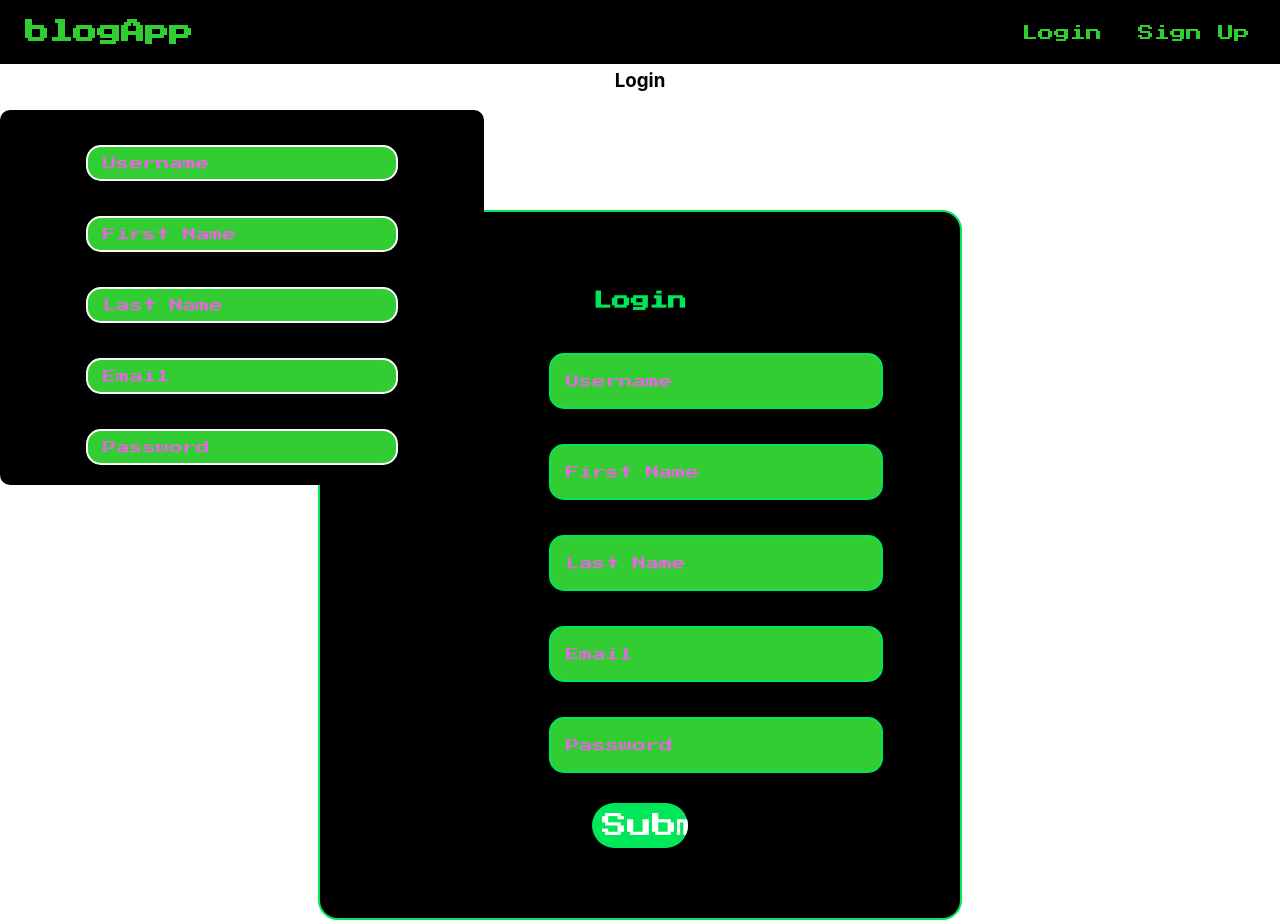
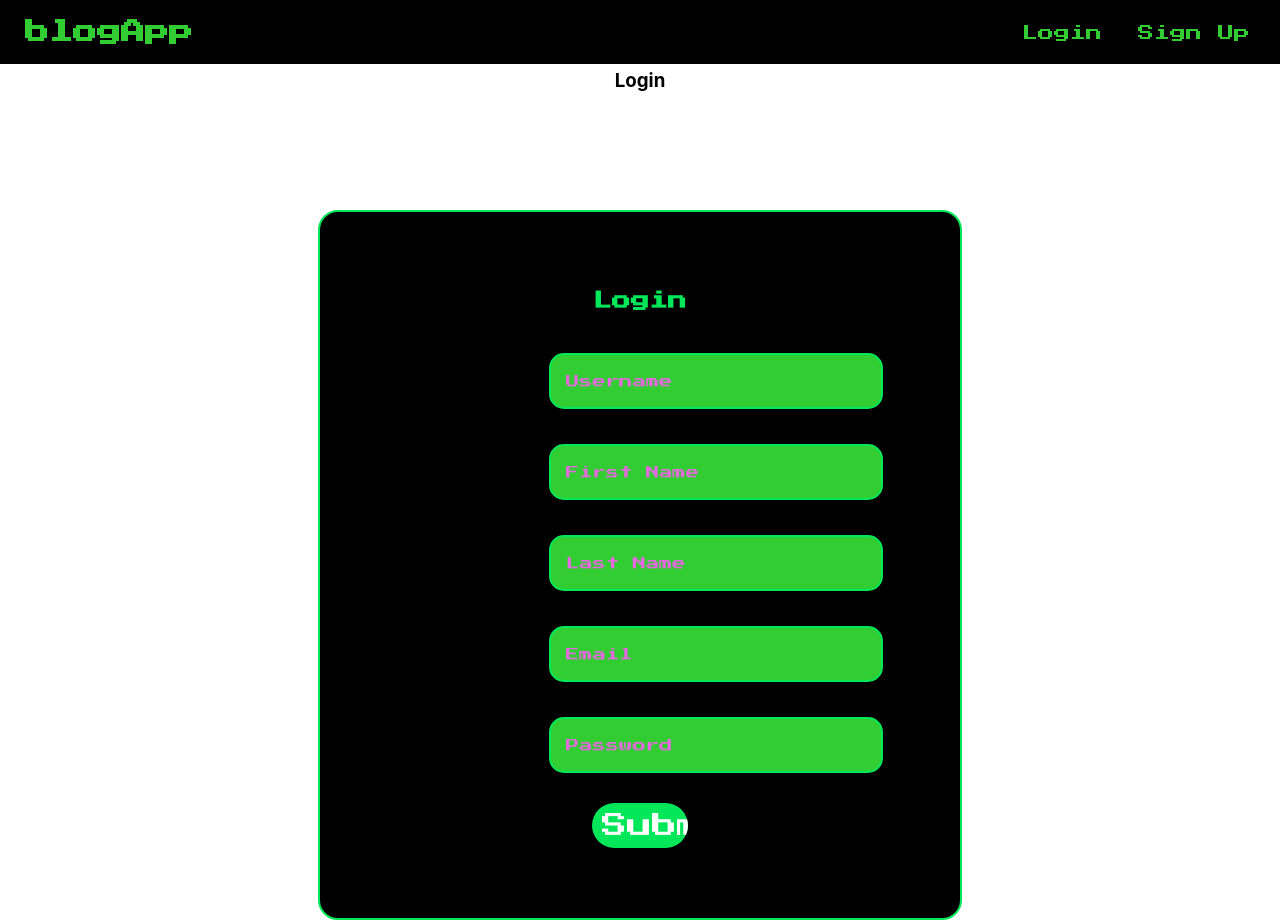
Before and after one commit to ImmanuelCurrah/group-crud, a React (Create React App) app in the folder blog-group-exe/: page /login in a window 1280 px wide. Built offline with nearby package versions, Linux system fonts and the light colour scheme; no server answers.

Commit message:
deleted the duplicate login form

```diff
--- a/blog-group-exe/src/components/login/LoginForm.jsx
+++ b/blog-group-exe/src/components/login/LoginForm.jsx
@@ -1,9 +1,8 @@
-import React from 'react';
+import React from "react";
 import loginformcss from "./LoginForm.module.css";
-import { useState, useEffect } from "react"
-import { loginHandler } from "../../services/apiConfig"
-import Layout from '../layout/Layout';
-
+import { useState, useEffect } from "react";
+import { loginHandler } from "../../services/apiConfig";
+import Layout from "../layout/Layout";
 
 const defaultInput = {
   userName: "",
@@ -33,12 +32,11 @@ function LoginForm(props) {
   const { userName, firstName, lastName, email, password } = props;
 
   return (
-    <div>
-      <Layout />
+    <Layout>
       <div className={loginformcss.body}>
         <div className={loginformcss.form_body}>
           <form className={loginformcss.form}>
-            <h3 className={loginformcss.login} >Login</h3>
+            <h3 className={loginformcss.login}>Login</h3>
             {/* <label className={loginformcss.label_container} >User Name</label> */}
             <br />
             <input
@@ -102,67 +100,13 @@ function LoginForm(props) {
               className={loginformcss.btn}
               type="button"
               name="button"
-              value="Submit" />
+              value="Submit"
+            />
           </form>
         </div>
       </div>
       <h3>Login</h3>
-      <form>
-        <label>User Name</label>
-        <br />
-        <input
-          required
-          type="text"
-          name="username"
-          value={userName}
-          placeholder="Username"
-          onChange={handleChange}
-        />
-        <br />
-        <label>First Name</label>
-        <br />
-        <input
-          required
-          type="text"
-          name="firstName"
-          value={firstName}
-          placeholder="First Name"
-          onChange={handleChange}
-        />
-        <br />
-        <label>Last Name</label>
-        <br />
-        <input
-          required
-          type="text"
-          name="lastName"
-          value={lastName}
-          placeholder="Last Name"
-          onChange={handleChange}
-        />
-        <br />
-        <label>Email</label>
-        <br />
-        <input
-          required
-          type="text"
-          name="email"
-          value={email}
-          placeholder="Email"
-          onChange={handleChange}
-        />
-        <br />
-        <label>Password</label>
-        <br />
-        <input
-          required
-          name="password"
-          value={password}
-          placeholder="Password"
-          onChange={handleChange}
-        />
-      </form>
-    </div>
+    </Layout>
   );
 }
 
```
